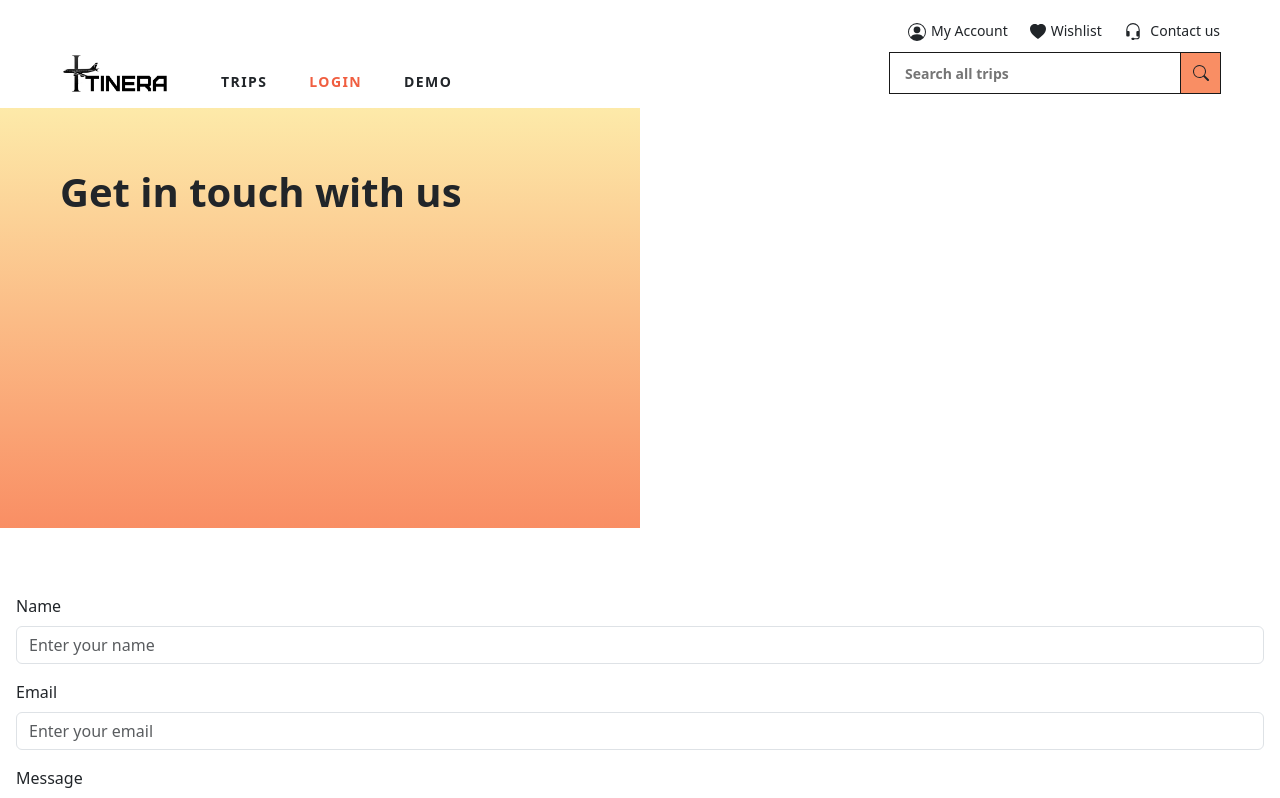
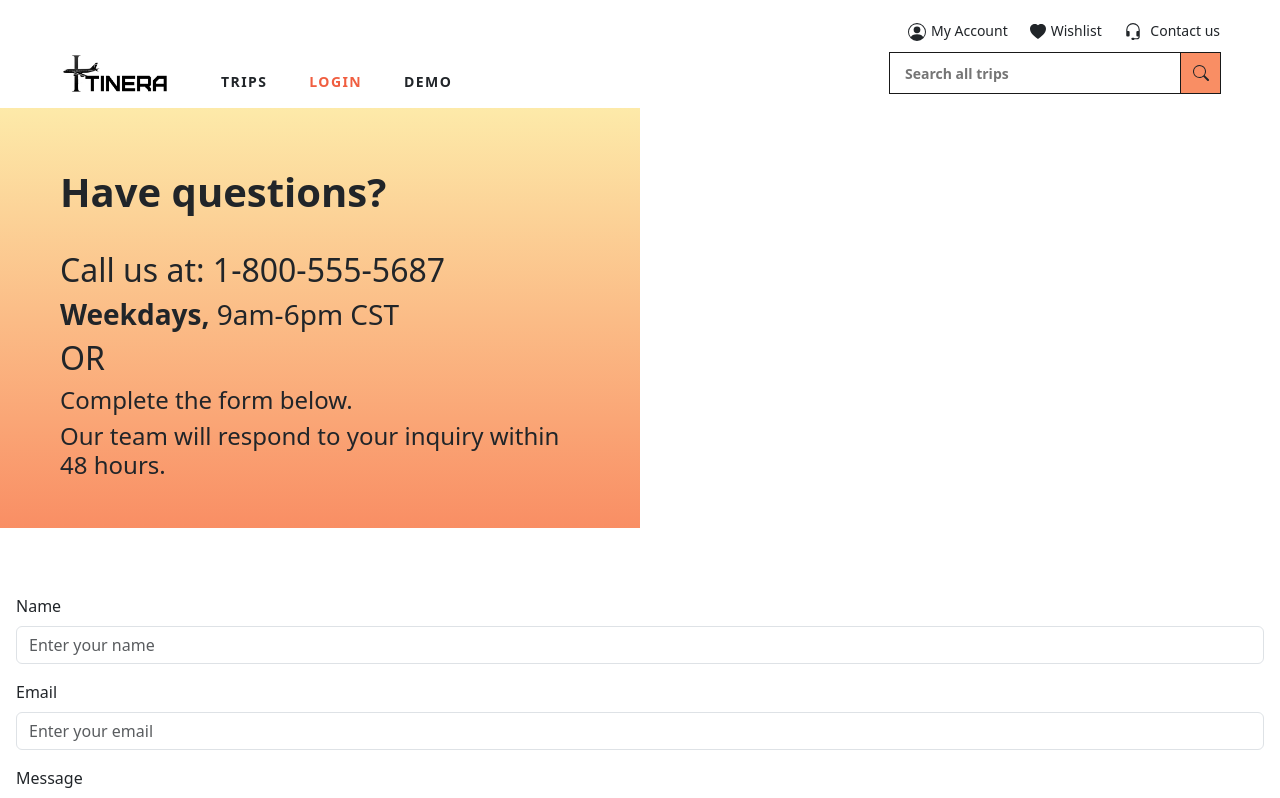
Before and after one commit to ALLHUBS-Jan-2024-Liftoff/Nebula-Tech, a React (Vite) app in the folder src/main/react/: page /contact in a window 1280 px wide. Shown: the top 798 px of the page. Built offline with nearby package versions, Linux system fonts and the light colour scheme.

Commit message:
updated styling

```diff
--- a/src/main/react/src/pages/ContactPage.jsx
+++ b/src/main/react/src/pages/ContactPage.jsx
@@ -47,7 +47,12 @@ const ContactPage = () => {
             <main>
                 <section className='intro-landing-section'>
                     <div className='intro-landing-section-column'>
-                        <h1>Get in touch with us</h1>
+                        <h1>Have questions?</h1>
+                        <h2>Call us at: 1-800-555-5687</h2>
+                        <h3><b>Weekdays, </b>9am-6pm CST</h3>
+                        <h2>OR</h2>
+                        <h4>Complete the form below.</h4>
+                        <h4>Our team will respond to your inquiry within 48 hours.</h4>
                     </div>
                 </section>
             </main>
```
